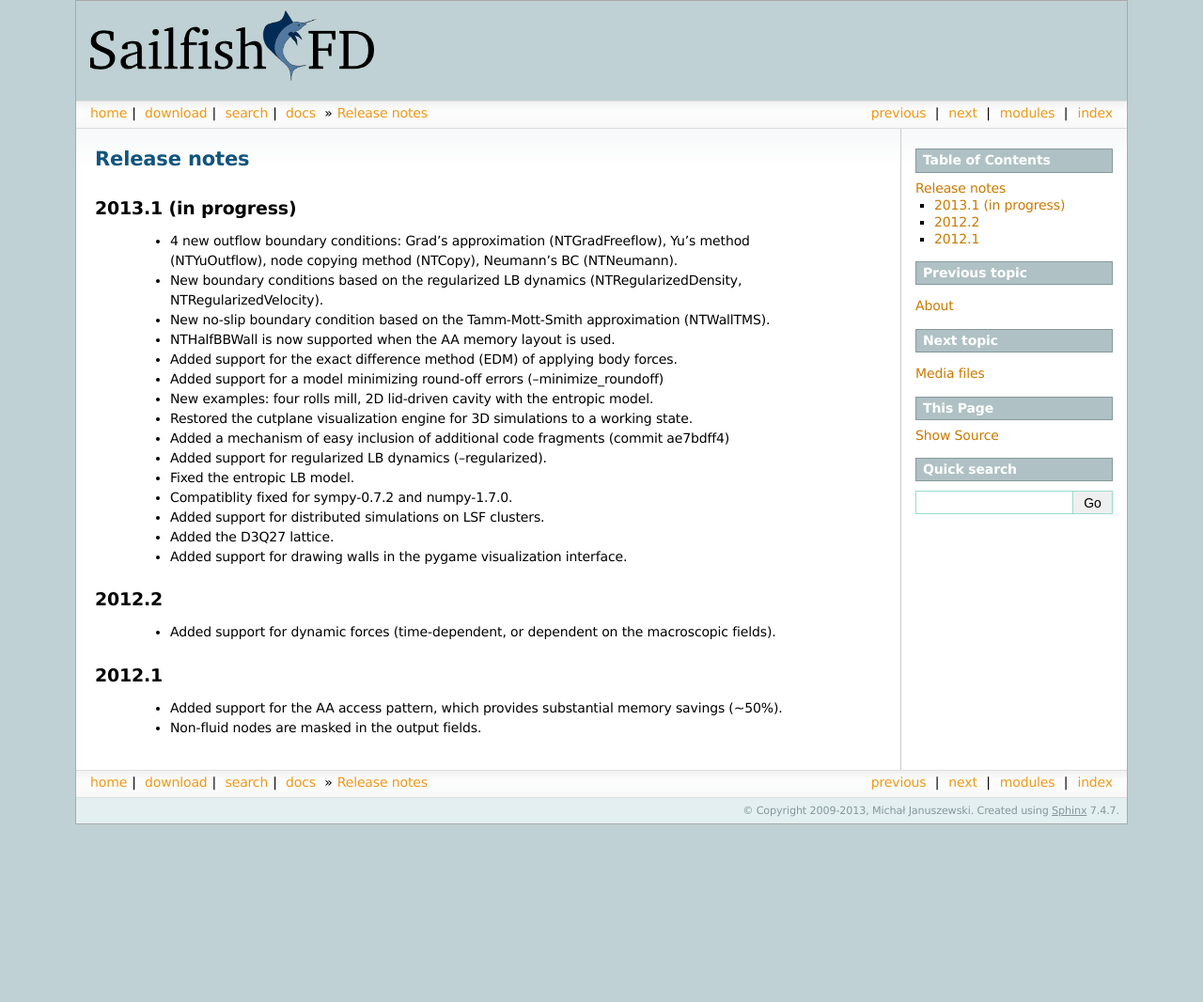
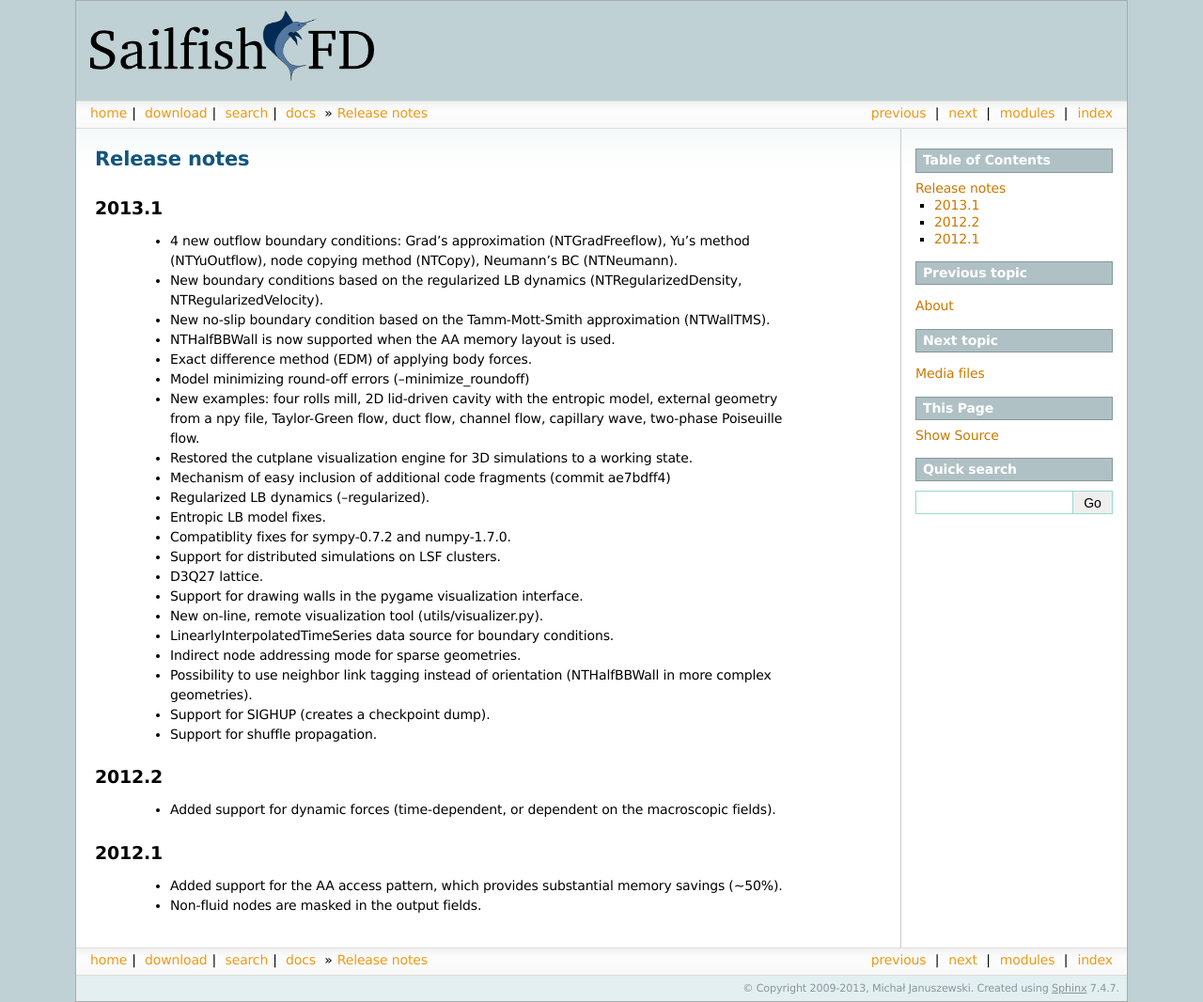
Before and after one commit to sailfish-team/sailfish, a Sphinx documentation site: the page built from doc/release.rst, in a window 1280 px wide. Shown: the whole page at 94% size. Built offline with Sphinx 7.4.7, drawn with Linux system fonts in a browser that asks for light colours; formulas are drawn with MathJax 3; before the commit the page ends 900 px from its top, so only the background shows below that.

Commit message:
Update release notes for 2013.1.

```diff
--- a/doc/release.rst
+++ b/doc/release.rst
@@ -1,23 +1,29 @@
 Release notes
 =============
 
-2013.1 (in progress)
-""""""""""""""""""""
+2013.1
+""""""
  * 4 new outflow boundary conditions: Grad's approximation (NTGradFreeflow), Yu's method (NTYuOutflow), node copying method (NTCopy), Neumann's BC (NTNeumann).
  * New boundary conditions based on the regularized LB dynamics (NTRegularizedDensity, NTRegularizedVelocity).
  * New no-slip boundary condition based on the Tamm-Mott-Smith approximation (NTWallTMS).
  * NTHalfBBWall is now supported when the AA memory layout is used.
- * Added support for the exact difference method (EDM) of applying body forces.
- * Added support for a model minimizing round-off errors (--minimize_roundoff)
- * New examples: four rolls mill, 2D lid-driven cavity with the entropic model.
+ * Exact difference method (EDM) of applying body forces.
+ * Model minimizing round-off errors (--minimize_roundoff)
+ * New examples: four rolls mill, 2D lid-driven cavity with the entropic model, external geometry from a npy file, Taylor-Green flow, duct flow, channel flow, capillary wave, two-phase Poiseuille flow.
  * Restored the cutplane visualization engine for 3D simulations to a working state.
- * Added a mechanism of easy inclusion of additional code fragments (commit ae7bdff4)
- * Added support for regularized LB dynamics (--regularized).
- * Fixed the entropic LB model.
- * Compatiblity fixed for sympy-0.7.2 and numpy-1.7.0.
- * Added support for distributed simulations on LSF clusters.
- * Added the D3Q27 lattice.
- * Added support for drawing walls in the pygame visualization interface.
+ * Mechanism of easy inclusion of additional code fragments (commit ae7bdff4)
+ * Regularized LB dynamics (--regularized).
+ * Entropic LB model fixes.
+ * Compatiblity fixes for sympy-0.7.2 and numpy-1.7.0.
+ * Support for distributed simulations on LSF clusters.
+ * D3Q27 lattice.
+ * Support for drawing walls in the pygame visualization interface.
+ * New on-line, remote visualization tool (utils/visualizer.py).
+ * LinearlyInterpolatedTimeSeries data source for boundary conditions.
+ * Indirect node addressing mode for sparse geometries.
+ * Possibility to use neighbor link tagging instead of orientation (NTHalfBBWall in more complex geometries).
+ * Support for SIGHUP (creates a checkpoint dump).
+ * Support for shuffle propagation.
 
 2012.2
 """"""
```
